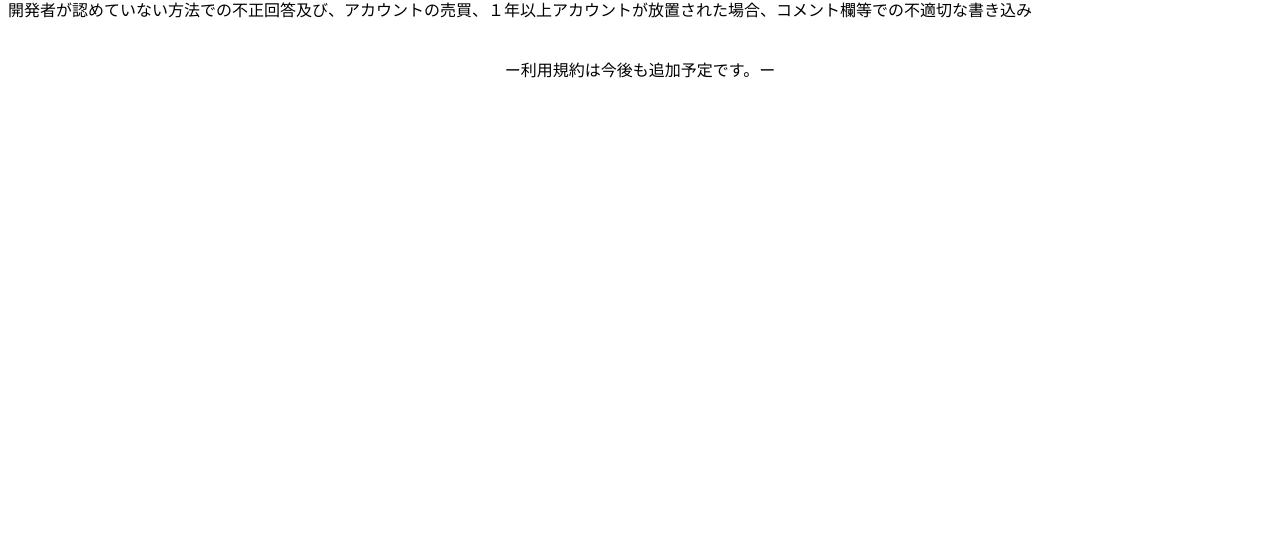
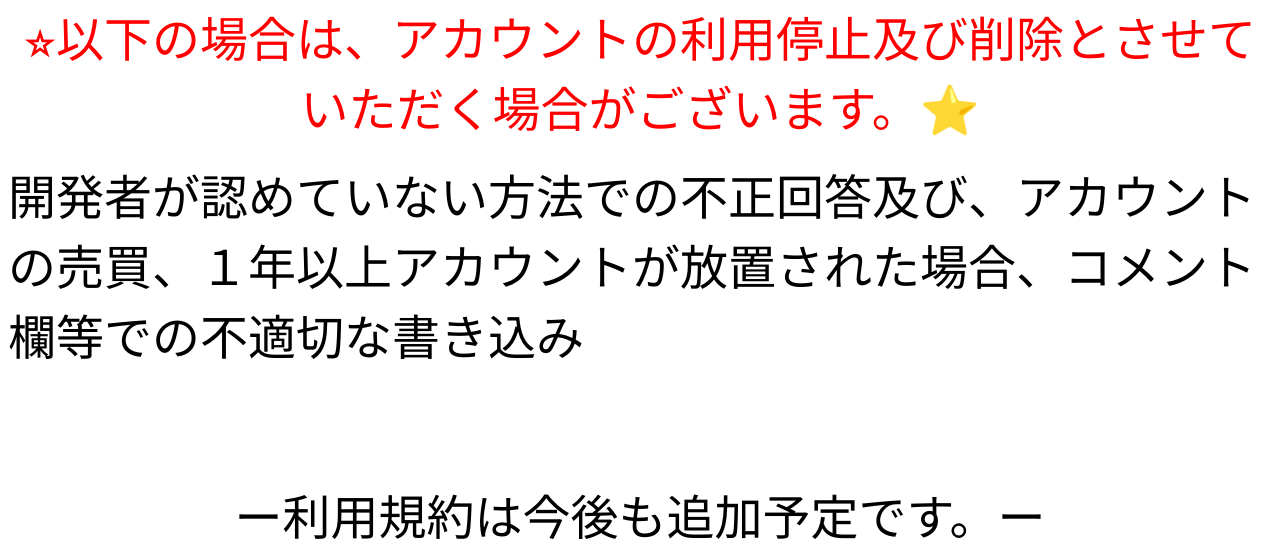
Before and after one commit to tanukichi5000/QUIZ, a plain HTML site: page information.html in a window 1280 px wide. Shown: the part 489-1046 px from the top of the page. Before the commit the page ends 800 px from the top, so only its background shows below. Drawn offline with Linux system fonts and the light colour scheme.

Commit message:
Update information.html

```diff
--- a/information.html
+++ b/information.html
@@ -1 +1 @@
-<html><head></head><body><center><img src="https://raw.githubusercontent.com/tanukichi5000/QUIZ/main/%E3%82%B9%E3%82%AF%E3%83%AA%E3%83%BC%E3%83%B3%E3%82%B7%E3%83%A7%E3%83%83%E3%83%88%202021-12-22%2017.27.40.png"><br>＜利用規約＞<br><font color="red">⭐︎以下の場合は、アカウントの利用停止及び削除とさせていただく場合がございます。⭐️</font></center><br>開発者が認めていない方法での不正回答及び、アカウントの売買、１年以上アカウントが放置された場合、コメント欄等での不適切な書き込み<br><br><br><center>ー利用規約は今後も追加予定です。ー</center></body></html>
+<html><head></head><body><center><img src="https://raw.githubusercontent.com/tanukichi5000/QUIZ/main/%E3%82%B9%E3%82%AF%E3%83%AA%E3%83%BC%E3%83%B3%E3%82%B7%E3%83%A7%E3%83%83%E3%83%88%202021-12-22%2017.27.40.png"><br><font size="30">＜利用規約＞</font><br><font size="20" color="red">⭐︎以下の場合は、アカウントの利用停止及び削除とさせていただく場合がございます。⭐️</font></center><br><font size="18">開発者が認めていない方法での不正回答及び、アカウントの売買、１年以上アカウントが放置された場合、コメント欄等での不適切な書き込み<br><br><br><center>ー利用規約は今後も追加予定です。ー</center></font></body></html>
```
